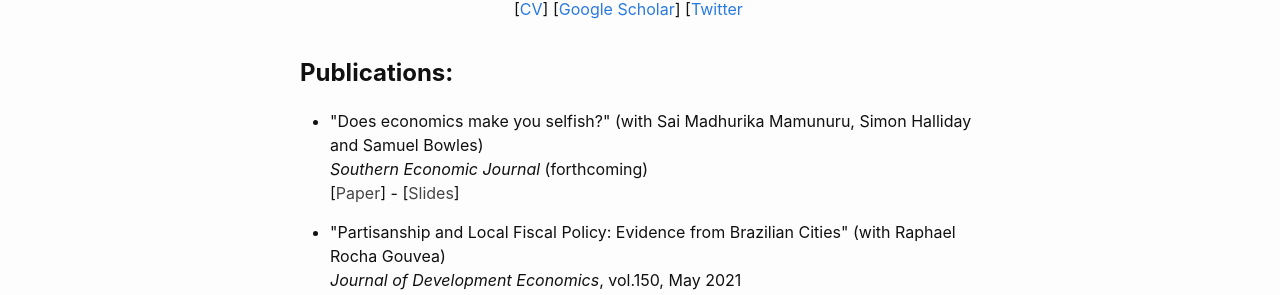
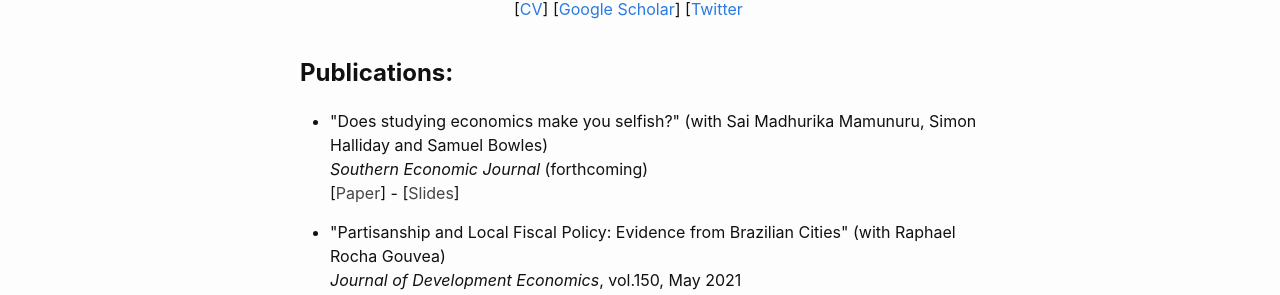
Before and after one commit to danielegirardi/danielegirardi.github.io, a Jekyll site: the page built from index.md, in a window 1280 px wide. Shown: the part 499-794 px from the top of the page. Built offline with Jekyll 4.4.1, drawn with Linux system fonts in a browser that asks for light colours.

Commit message:
Update home.html

```diff
--- a/_layouts/home.html
+++ b/_layouts/home.html
@@ -64,7 +64,7 @@ layout: default
 Publications:</strong></h1>
 
 <ul style="list-style-type: disc;">
- 	<li>"Does economics make you selfish?" (with Sai Madhurika Mamunuru, Simon Halliday and Samuel Bowles) <br/>
+ 	<li>"Does studying economics make you selfish?" (with Sai Madhurika Mamunuru, Simon Halliday and Samuel Bowles) <br/>
     <em>Southern Economic Journal </em> (forthcoming) <br/>
       [<a style="color: #454545;"href="https://scholarworks.umass.edu/econ_workingpaper/304/" target="_blank" rel="noopener">Paper</a>] -
     [<a style="color: #454545;"href="https://danielegirardi.github.io/posts/documents/DEMYS_slides.pdf" target="_blank" rel="noopener">Slides</a>]</li>
```
